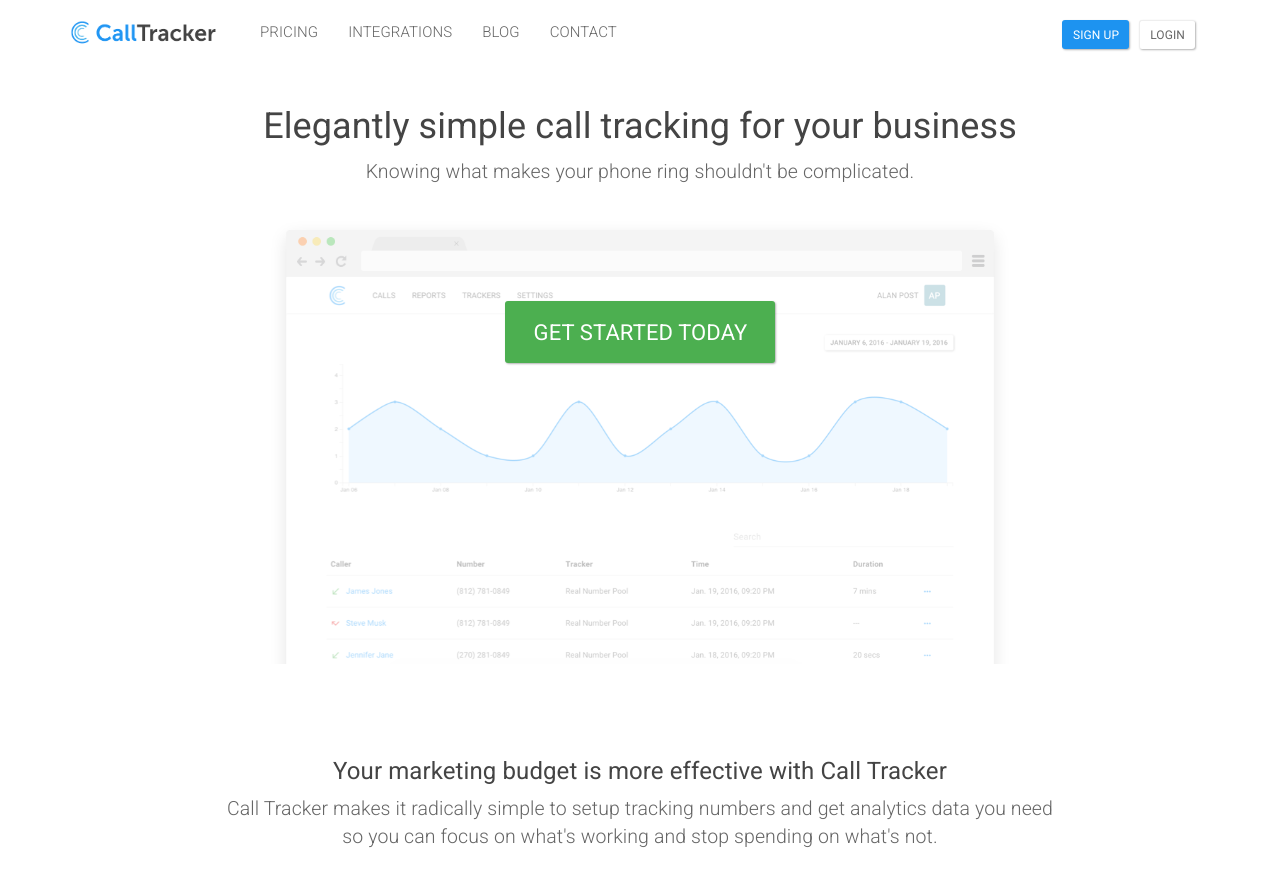
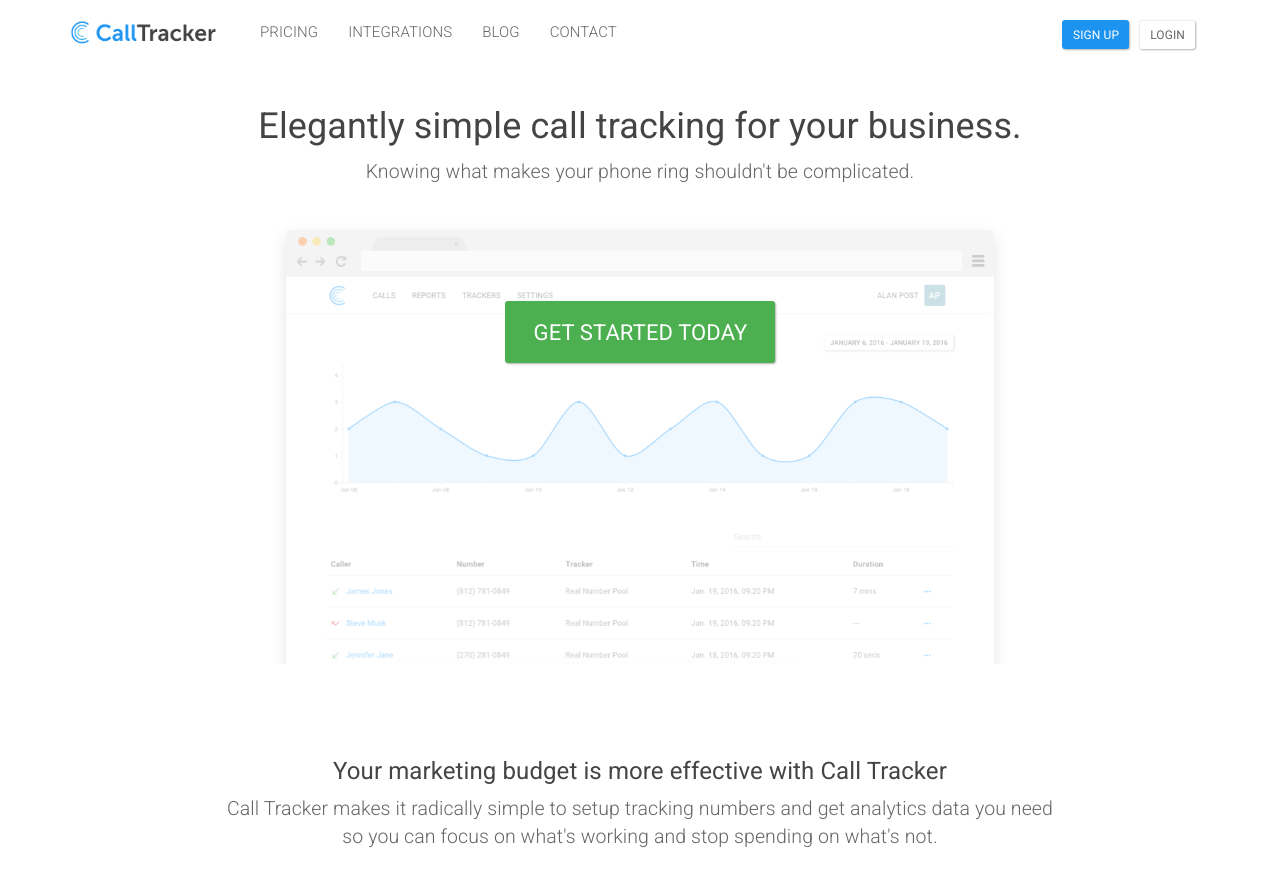
Before and after one commit to sumonst21/calltrackerio-site, a Jekyll site: the page built from index.html, in a window 1280 px wide and 900 px high. Shown: the top 887 px of the window. Built offline with Jekyll 4.4.1, drawn with Linux system fonts in a browser that asks for light colours.

```diff
--- a/index.html
+++ b/index.html
@@ -10,7 +10,7 @@
 	<div class="container">
 		<div class="row p-b-10">
 			<div class="col-md-12 text-center">
-				<h1 class="heading-hero">Elegantly simple call tracking for your business</h1>
+				<h1 class="heading-hero">Elegantly simple call tracking for your business.</h1>
 				<p class="lead">Knowing what makes your phone ring shouldn't be complicated.</p>
 		</div>
 		</div>
```
